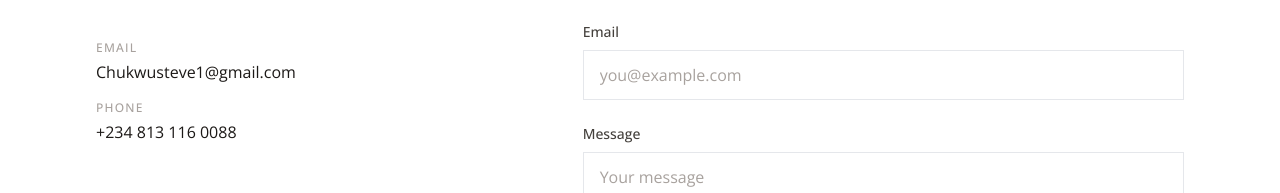
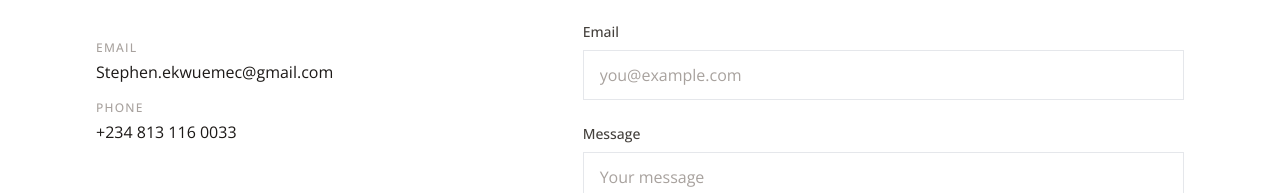
Before and after one commit to SteveeOreo/Stevesketchbuildings, a React (Vite) app in the folder Stevesketchbuildings/: page / in a window 1280 px wide. Shown: the part 4921-5114 px from the top of the page. Built offline with nearby package versions, Linux system fonts and the light colour scheme.

Commit message:
updated email adress

```diff
--- a/Stevesketchbuildings/src/components/Contact.jsx
+++ b/Stevesketchbuildings/src/components/Contact.jsx
@@ -28,11 +28,11 @@ const Contact = () => {
             <dl className="mt-10 space-y-4">
               <div>
                 <dt className="label-muted">Email</dt>
-                <dd className="mt-1"><a href="mailto:Chukwusteve1@gmail.com" className="text-stone-900 hover:text-accent">Chukwusteve1@gmail.com</a></dd>
+                <dd className="mt-1"><a href="mailto:Stephen.ekwuemec@gmail.com" className="text-stone-900 hover:text-accent">Stephen.ekwuemec@gmail.com</a></dd>
               </div>
               <div>
                 <dt className="label-muted">Phone</dt>
-                <dd className="mt-1"><a href="tel:+2348131160088" className="text-stone-900 hover:text-accent">+234 813 116 0088</a></dd>
+                <dd className="mt-1"><a href="tel:+2348131160033" className="text-stone-900 hover:text-accent">+234 813 116 0033</a></dd>
               </div>
             </dl>
           </div>
```
